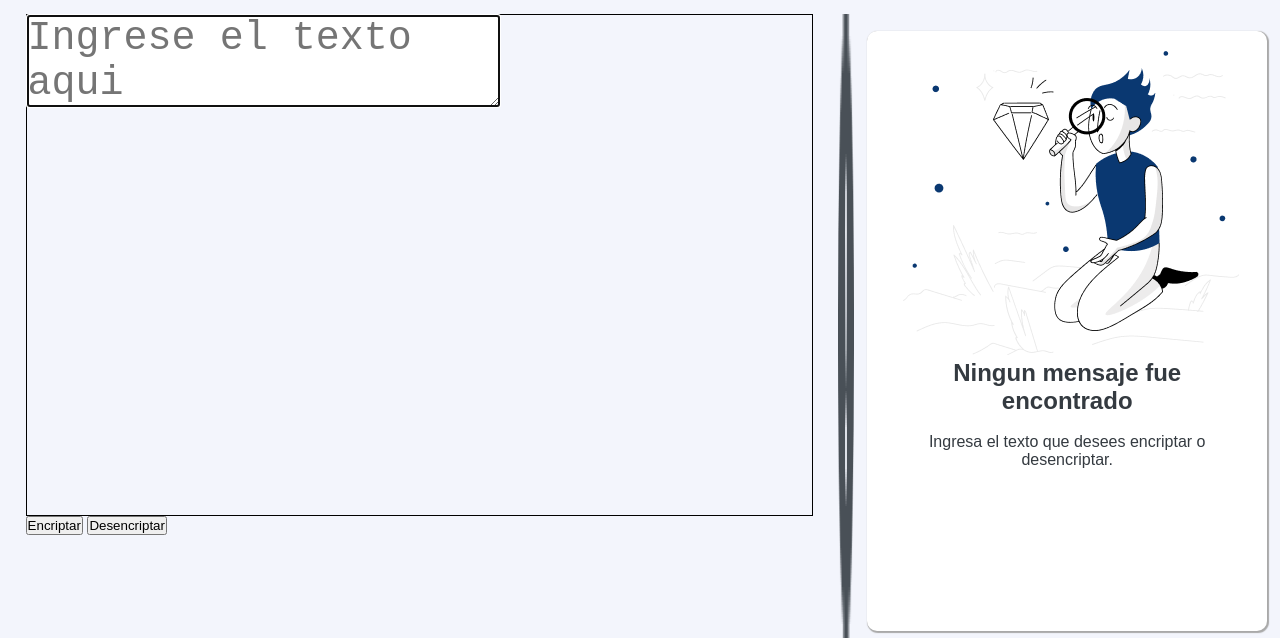
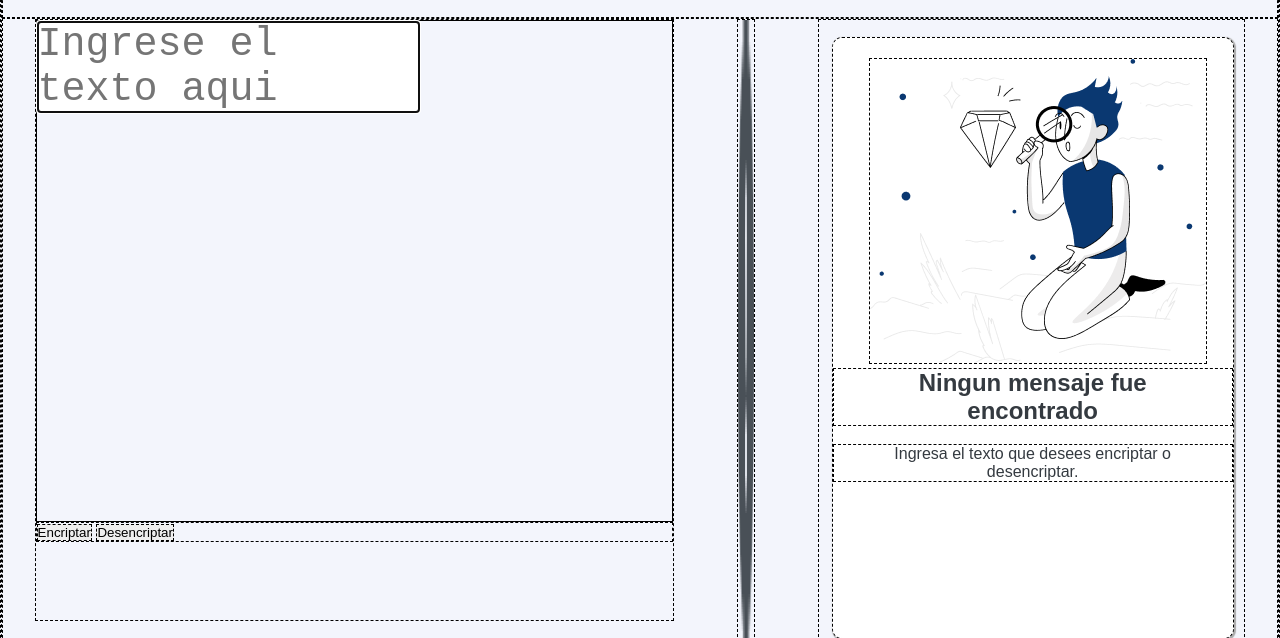
Before and after one commit to kechuri/home-karman, a plain HTML site: page index.html in a window 1280 px wide. Shown: the part 86-724 px from the top of the page. Drawn offline with Linux system fonts and the light colour scheme.

Commit message:
Refresh all

```diff
--- a/style.css
+++ b/style.css
@@ -1,5 +1,5 @@
 *{
-    borde2r:1px dashed #000;margin:0;padding:0;}
+    border:1px dashed #000;margin:0;padding:0;}
 body{
     background-color:#F3F5FC;
     font-family:sans-serif;
@@ -16,19 +16,18 @@ main{
     justify-content: space-around;
 }
 .seccion1{
-    margin:0 2%;
-    width:100%;
+    margin:0 0;
+    width: 50%;
     height:600px;
 }
 .seccion1 #campoTexto{
     height:500px;
-
-
     border:1px solid #000;
 }
 #campoTexto textarea{
     align-items: flex-end;
     width:60%;
+    resize:none;
 }
 .seccion1 textarea[placeholder]{
     font-size:40px;
```
